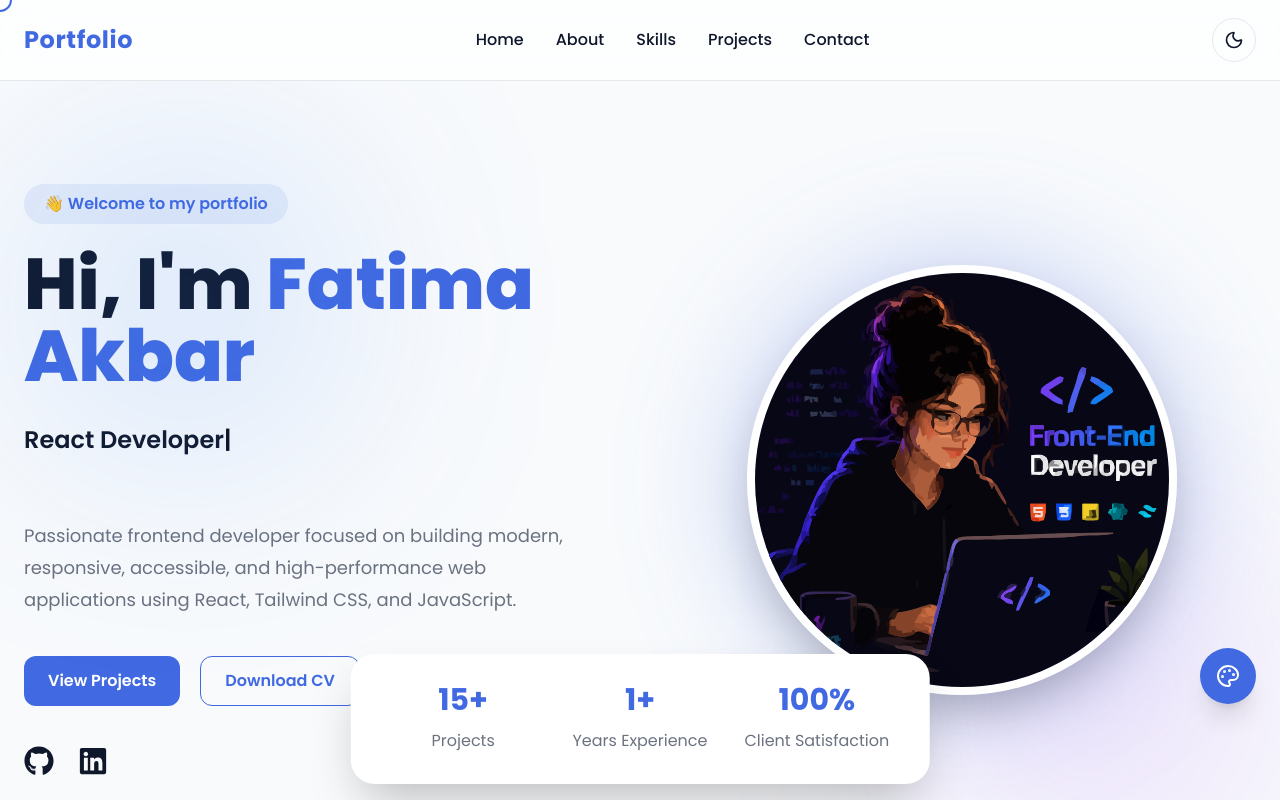
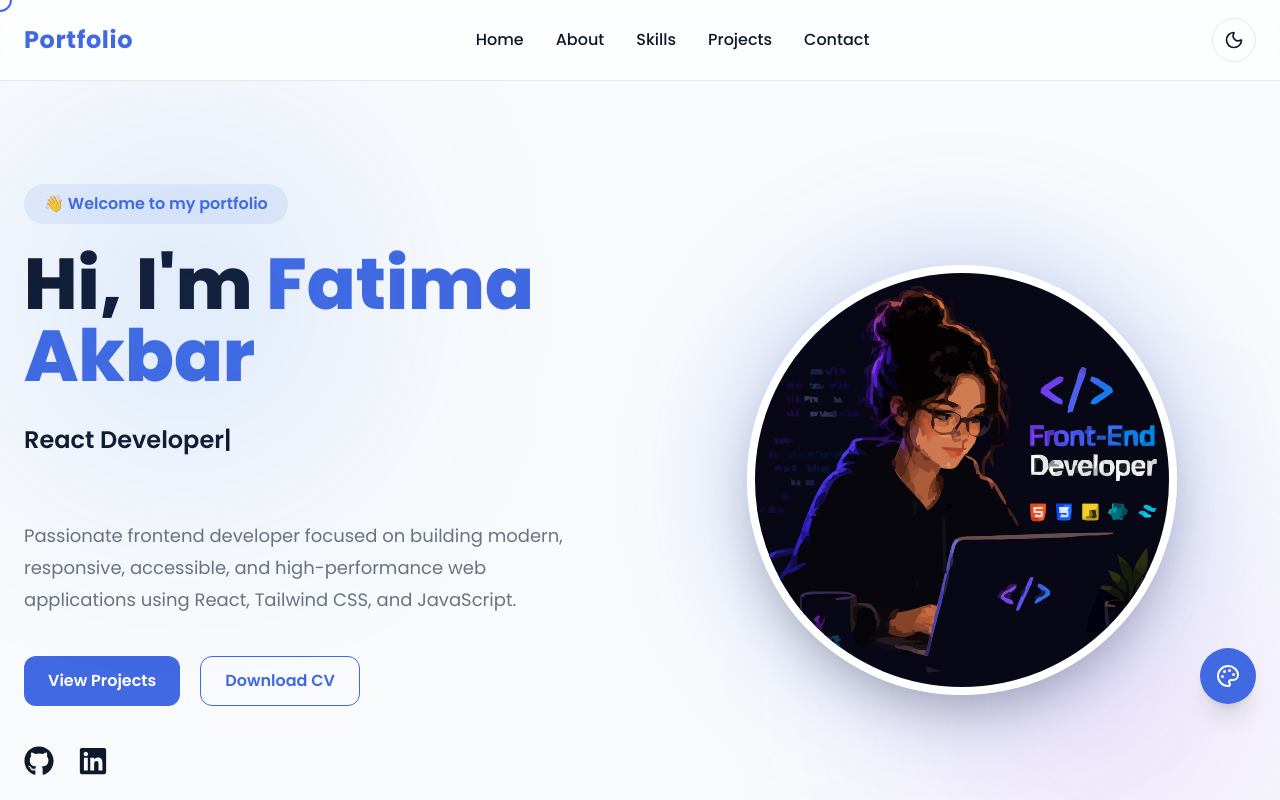
Before and after one commit to fatimaakbar004-sudo/portfolio_FA, a React (Vite) app: page / in a window 1280 px wide. Shown: the top 800 px of the page. Built offline with nearby package versions, Linux system fonts and the light colour scheme.

Commit message:
Update Hero.jsx

```diff
--- a/src/components/Hero/Hero.jsx
+++ b/src/components/Hero/Hero.jsx
@@ -13,12 +13,6 @@
   2000,
   "Tailwind CSS Expert",
   2000,
-];
-
-const STATS = [
-  { number: "15+", label: "Projects" },
-  { number: "1+", label: "Years Experience" },
-  { number: "100%", label: "Client Satisfaction" },
 ];
 
 const SOCIAL_LINKS = [
@@ -122,15 +116,6 @@
         </motion.div>
       </div>
 
-      {/* Stats */}
-      <div className="absolute bottom-24 left-1/2 -translate-x-1/2">
-        <div className="grid grid-cols-3 gap-8 bg-white dark:bg-zinc-900 shadow-2xl rounded-3xl px-10 py-7">
-          {STATS.map((stat) => (
-            <Stat key={stat.label} number={stat.number} label={stat.label} />
-          ))}
-        </div>
-      </div>
-
       {/* Scroll indicator */}
       <a
         href="#about"
@@ -143,15 +128,4 @@
   );
 }
 
-function Stat({ number, label }) {
-  return (
-    <div className="text-center">
-      <h3 className="text-3xl font-bold text-[rgb(var(--primary))]">
-        {number}
-      </h3>
-      <p className="text-gray-500 mt-2">{label}</p>
-    </div>
-  );
-}
-
 export default Hero;
```
